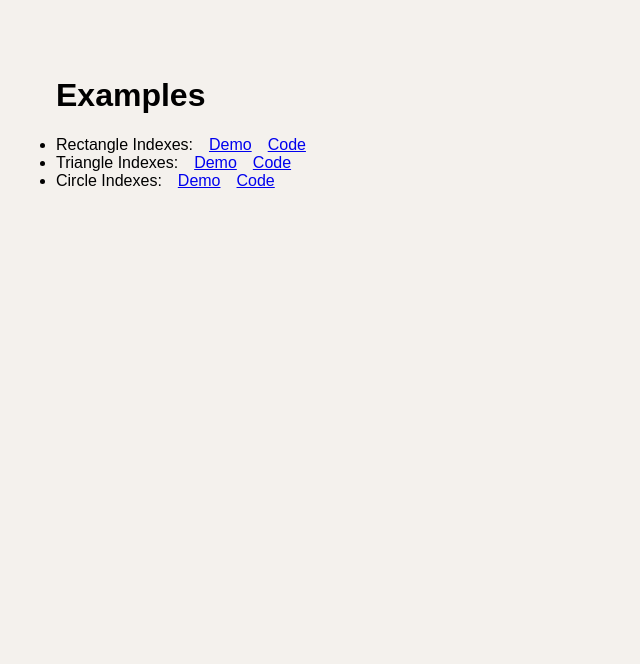
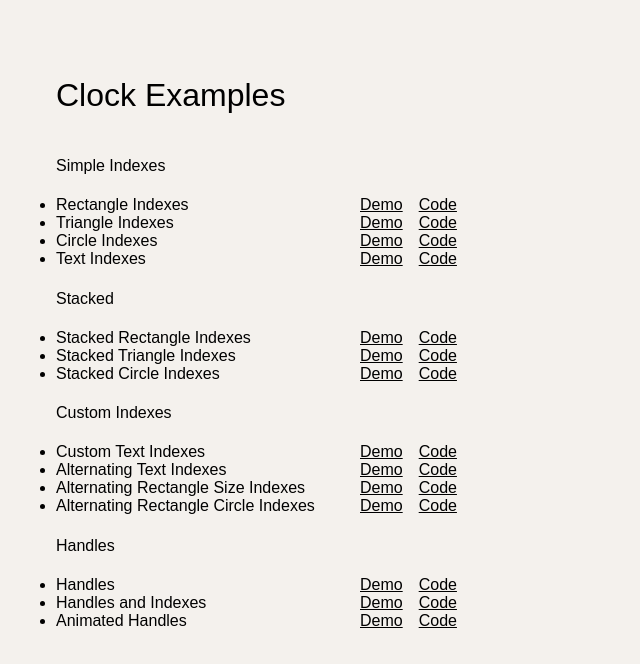
Before and after one commit to PTRRR/clib, a website: page examples/index.html in a window 1280 px wide. Shown: the whole page, without its empty margins (0-640 px from the left). Drawn offline with Linux system fonts and the light colour scheme; a web font is replaced by a local one.

Commit message:
Improve exmaples index

```diff
--- a/examples/index.html
+++ b/examples/index.html
@@ -8,6 +8,11 @@
         font-family: Unica77LL-Bold;
         src: url(https://raw.githubusercontent.com/PTRRR/energy-clock-lib/main/assets/fonts/Unica77LL-Bold.otf);
       }
+
+      * {
+        font-weight: normal;
+      }
+
       html,
       body {
         font-family: Unica77LL-Bold, Arial, Helvetica, sans-serif;
@@ -36,16 +41,26 @@
         margin: 0;
         font-weight: normal;
         font-size: inherit;
+        min-width: 18rem;
+      }
+
+      a {
+        color: black;
+      }
+
+      a:hover {
+        color: lightgray;
       }
     </style>
   </head>
   <body>
-    <h1>Examples</h1>
+    <h1>Clock Examples</h1>
 
     <ul>
+      <h4>Simple Indexes</h4>
       <li>
         <section>
-          <h5>Rectangle Indexes:</h5>
+          <h5>Rectangle Indexes</h5>
           <a href="./rectangle-indexes/index.html">Demo</a>
           <a
             href="https://github.com/PTRRR/energy-clock-lib/blob/main/examples/rectangle-indexes/index.html"
@@ -56,7 +71,7 @@
       </li>
       <li>
         <section>
-          <h5>Triangle Indexes:</h5>
+          <h5>Triangle Indexes</h5>
           <a href="./triangle-indexes/index.html">Demo</a>
           <a
             href="https://github.com/PTRRR/energy-clock-lib/blob/main/examples/triangle-indexes/index.html"
@@ -67,7 +82,7 @@
       </li>
       <li>
         <section>
-          <h5>Circle Indexes:</h5>
+          <h5>Circle Indexes</h5>
           <a href="./circle-indexes/index.html">Demo</a>
           <a
             href="https://github.com/PTRRR/energy-clock-lib/blob/main/examples/circle-indexes/index.html"
@@ -76,6 +91,130 @@
           </a>
         </section>
       </li>
+      <li>
+        <section>
+          <h5>Text Indexes</h5>
+          <a href="./text-indexes/index.html">Demo</a>
+          <a
+            href="https://github.com/PTRRR/energy-clock-lib/blob/main/examples/text-indexes/index.html"
+          >
+            Code
+          </a>
+        </section>
+      </li>
+      <h4>Stacked</h4>
+      <li>
+        <section>
+          <h5>Stacked Rectangle Indexes</h5>
+          <a href="./stacked-rectangle-indexes/index.html">Demo</a>
+          <a
+            href="https://github.com/PTRRR/energy-clock-lib/blob/main/examples/stacked-rectangle-indexes/index.html"
+          >
+            Code
+          </a>
+        </section>
+      </li>
+      <li>
+        <section>
+          <h5>Stacked Triangle Indexes</h5>
+          <a href="./stacked-triangle-indexes/index.html">Demo</a>
+          <a
+            href="https://github.com/PTRRR/energy-clock-lib/blob/main/examples/stacked-triangle-indexes/index.html"
+          >
+            Code
+          </a>
+        </section>
+      </li>
+      <li>
+        <section>
+          <h5>Stacked Circle Indexes</h5>
+          <a href="./stacked-circle-indexes/index.html">Demo</a>
+          <a
+            href="https://github.com/PTRRR/energy-clock-lib/blob/main/examples/stacked-circle-indexes/index.html"
+          >
+            Code
+          </a>
+        </section>
+      </li>
+      <h4>Custom Indexes</h4>
+      <li>
+        <section>
+          <h5>Custom Text Indexes</h5>
+          <a href="./custom-text-indexes/index.html">Demo</a>
+          <a
+            href="https://github.com/PTRRR/energy-clock-lib/blob/main/examples/custom-text-indexes/index.html"
+          >
+            Code
+          </a>
+        </section>
+      </li>
+      <li>
+        <section>
+          <h5>Alternating Text Indexes</h5>
+          <a href="./alternating-text-indexes/index.html">Demo</a>
+          <a
+            href="https://github.com/PTRRR/energy-clock-lib/blob/main/examples/alternating-text-indexes/index.html"
+          >
+            Code
+          </a>
+        </section>
+      </li>
+      <li>
+        <section>
+          <h5>Alternating Rectangle Size Indexes</h5>
+          <a href="./alternating-rectangle-size-indexes/index.html">Demo</a>
+          <a
+            href="https://github.com/PTRRR/energy-clock-lib/blob/main/examples/alternating-rectangle-size-indexes/index.html"
+          >
+            Code
+          </a>
+        </section>
+      </li>
+      <li>
+        <section>
+          <h5>Alternating Rectangle Circle Indexes</h5>
+          <a href="./alternating-rectangle-circle-indexes/index.html">Demo</a>
+          <a
+            href="https://github.com/PTRRR/energy-clock-lib/blob/main/examples/alternating-rectangle-circle-indexes/index.html"
+          >
+            Code
+          </a>
+        </section>
+      </li>
+      <h4>Handles</h4>
+      <li>
+        <section>
+          <h5>Handles</h5>
+          <a href="./handles/index.html">Demo</a>
+          <a
+            href="https://github.com/PTRRR/energy-clock-lib/blob/main/examples/handles/index.html"
+          >
+            Code
+          </a>
+        </section>
+      </li>
+      <li>
+        <section>
+          <h5>Handles and Indexes</h5>
+          <a href="./handles-and-indexes/index.html">Demo</a>
+          <a
+            href="https://github.com/PTRRR/energy-clock-lib/blob/main/examples/handles-and-indexes/index.html"
+          >
+            Code
+          </a>
+        </section>
+      </li>
+      <li>
+        <section>
+          <h5>Animated Handles</h5>
+          <a href="./animated-handles/index.html">Demo</a>
+          <a
+            href="https://github.com/PTRRR/energy-clock-lib/blob/main/examples/animated-handles/index.html"
+          >
+            Code
+          </a>
+        </section>
+      </li>
     </ul>
   </body>
 </html>
```
Also changed, not shown: examples/animated-handles/index.html (+6 -3 lines), examples/handles-and-indexes/index.html (+6 -3 lines), examples/handles/index.html (+6 -3 lines), examples/text-indexes/index.html (+1 -1 lines).
